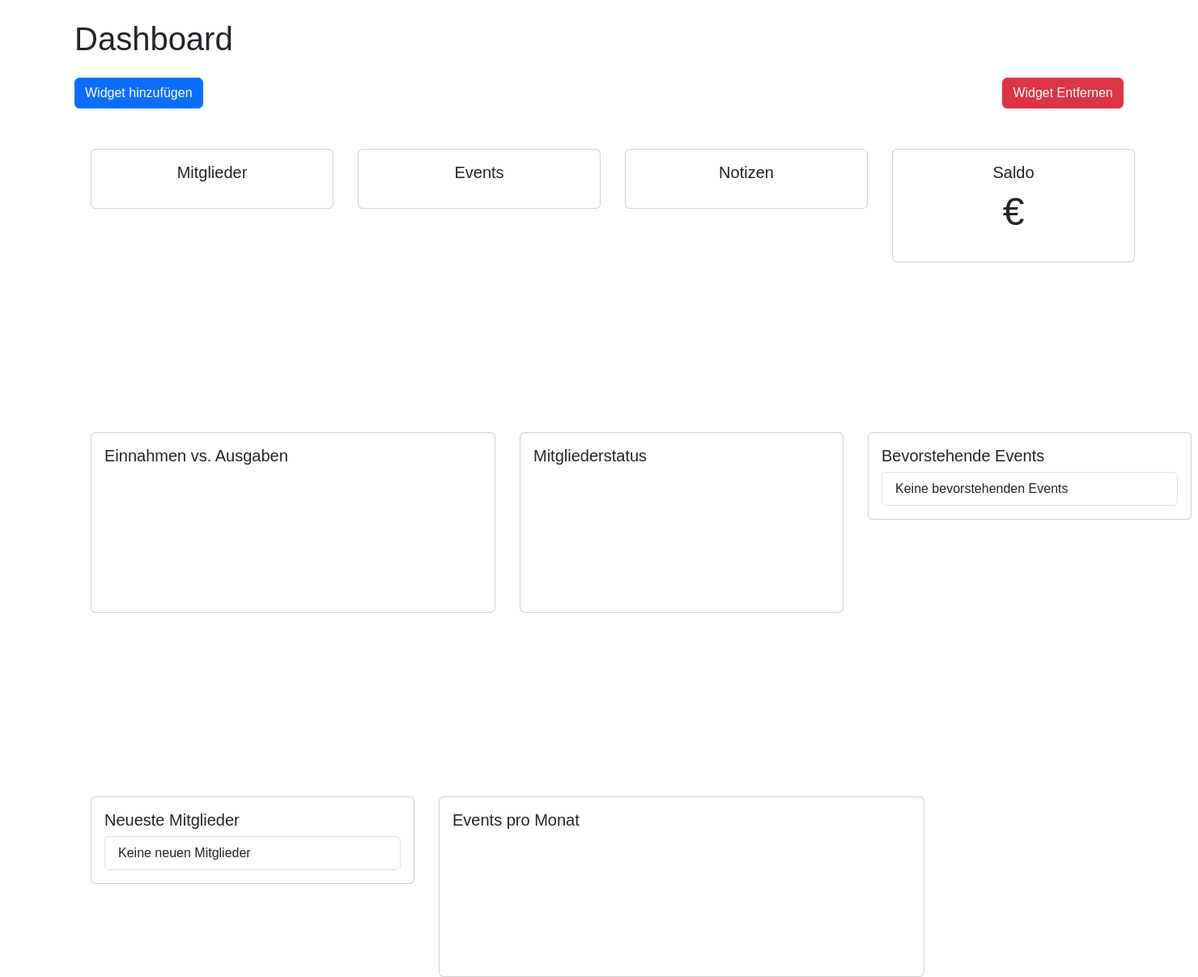
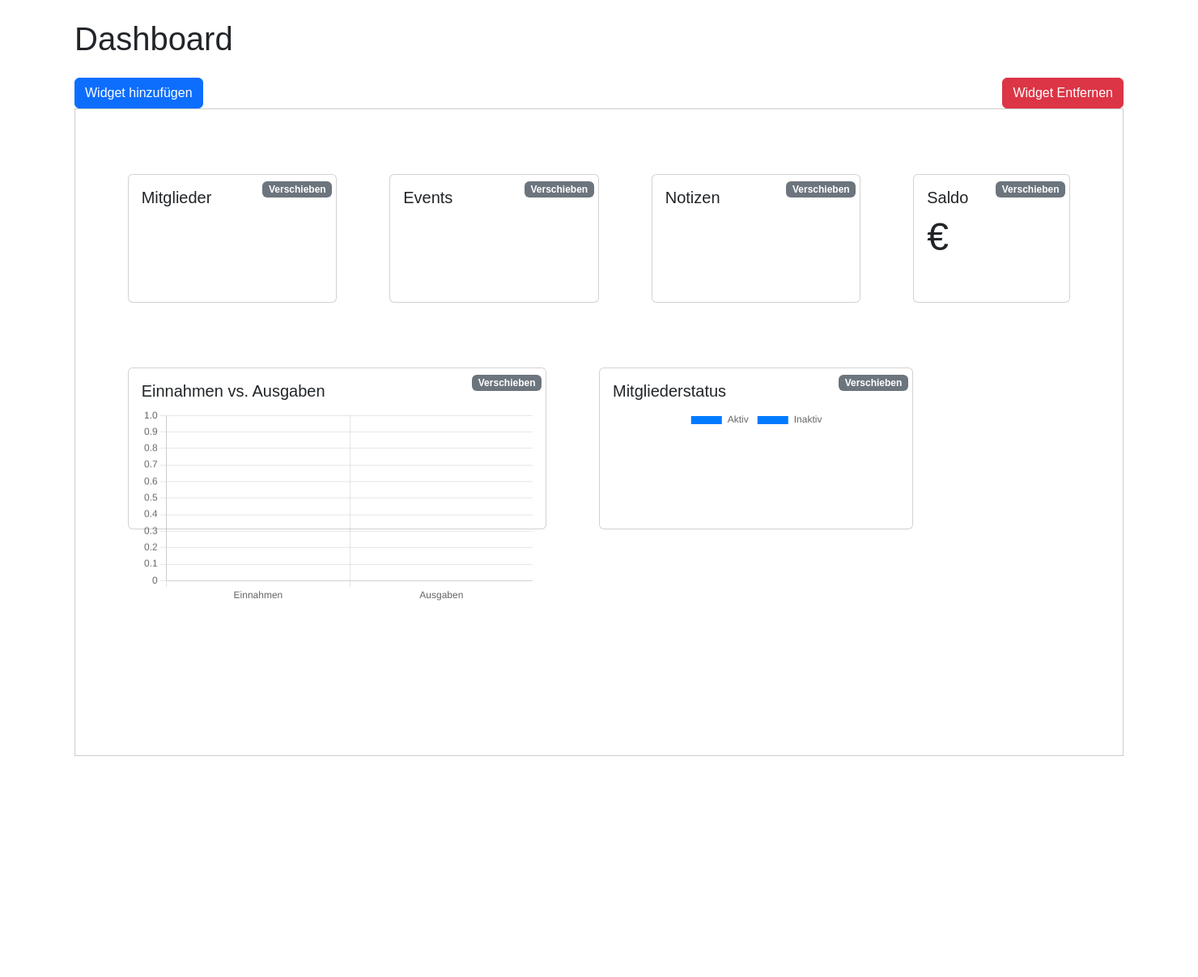
Before and after one commit to jessehaemmerle/Vereinsplattform, a Python web app: template templates/index.html in a window 1480 px wide. Shown: the part 56-1263 px from the top of the page at 81% size. After the commit the page ends 990 px from the top, so only its background shows below. Run offline with Jinja, Linux system fonts and the light colour scheme; the template is opened without the code that fills it, so the values that code supplies are empty; a map, chart or similar area stays blank.

Commit message:
Experiment die zweite

```diff
--- a/templates/index.html
+++ b/templates/index.html
@@ -4,7 +4,7 @@
 
 <h1 class="mb-4">Dashboard</h1>
 
-<!-- Button-Leiste zum Hinzufügen/Entfernen -->
+<!-- Buttons / Menü -->
 <div class="mt-4 d-flex justify-content-between">
   <button id="addWidgetButton" class="btn btn-primary">Widget hinzufügen</button>
 
@@ -27,14 +27,18 @@
   <button class="btn btn-danger" id="toggleRemoveMode">Widget Entfernen</button>
 </div>
 
-<!-- Dashboard-Container: Enthält alle Widgets -->
-<div id="dashboardContainer" style="position: relative; width: 100%; height: 100vh;">
-  <!-- Beispielhafte Widgets (initial sichtbar oder versteckt); Positionierung erst einmal statisch,
-       wird aber durch loadWidgetState() nach dem Laden überschrieben -->
+<!-- Dashboard-Container (relative) -->
+<!-- Höhe ggf. anpassen, min-height reicht oft, damit man Platz hat zum Verschieben -->
+<div id="dashboardContainer" style="position: relative; width: 100%; min-height: 100vh; border: 1px solid #ccc;">
+  <!-- Beispiel-Widgets -->
 
   <!-- Widget: Mitglieder -->
-  <div class="widget card text-center" data-widget="mitglieder"
-       style="position: absolute; top: 50px; left: 20px; width: 300px;">
+  <div class="widget card" data-widget="mitglieder"
+       style="position: absolute; top: 10%; left: 5%; width: 20%; height: 20%; display: block;">
+    <!-- Drag-Handle: Icon oder Leiste oben rechts -->
+    <div class="widget-drag-handle" style="cursor: move; position: absolute; top: 5px; right: 5px;">
+      <span class="badge text-bg-secondary">Verschieben</span>
+    </div>
     <div class="card-body">
       <h5 class="card-title">Mitglieder</h5>
       <p class="card-text display-5">{{ anzahl_mitglieder }}</p>
@@ -43,8 +47,11 @@
   </div>
 
   <!-- Widget: Events -->
-  <div class="widget card text-center" data-widget="events"
-       style="position: absolute; top: 50px; left: 350px; width: 300px;">
+  <div class="widget card" data-widget="events"
+       style="position: absolute; top: 10%; left: 30%; width: 20%; height: 20%; display: block;">
+    <div class="widget-drag-handle" style="cursor: move; position: absolute; top: 5px; right: 5px;">
+      <span class="badge text-bg-secondary">Verschieben</span>
+    </div>
     <div class="card-body">
       <h5 class="card-title">Events</h5>
       <p class="card-text display-5">{{ anzahl_events }}</p>
@@ -53,8 +60,11 @@
   </div>
 
   <!-- Widget: Notizen -->
-  <div class="widget card text-center" data-widget="notizen"
-       style="position: absolute; top: 50px; left: 680px; width: 300px;">
+  <div class="widget card" data-widget="notizen"
+       style="position: absolute; top: 10%; left: 55%; width: 20%; height: 20%; display: block;">
+    <div class="widget-drag-handle" style="cursor: move; position: absolute; top: 5px; right: 5px;">
+      <span class="badge text-bg-secondary">Verschieben</span>
+    </div>
     <div class="card-body">
       <h5 class="card-title">Notizen</h5>
       <p class="card-text display-5">{{ anzahl_notizen }}</p>
@@ -63,8 +73,11 @@
   </div>
 
   <!-- Widget: Saldo -->
-  <div class="widget card text-center" data-widget="saldo"
-       style="position: absolute; top: 50px; left: 1010px; width: 300px;">
+  <div class="widget card" data-widget="saldo"
+       style="position: absolute; top: 10%; left: 80%; width: 15%; height: 20%; display: block;">
+    <div class="widget-drag-handle" style="cursor: move; position: absolute; top: 5px; right: 5px;">
+      <span class="badge text-bg-secondary">Verschieben</span>
+    </div>
     <div class="card-body">
       <h5 class="card-title">Saldo</h5>
       <p class="card-text display-5">{{ saldo }} €</p>
@@ -74,7 +87,10 @@
 
   <!-- Widget: Einnahmen vs. Ausgaben -->
   <div class="widget card" data-widget="einnahmen-ausgaben"
-       style="position: absolute; top: 400px; left: 20px; width: 500px;">
+       style="position: absolute; top: 40%; left: 5%; width: 40%; height: 25%; display: block;">
+    <div class="widget-drag-handle" style="cursor: move; position: absolute; top: 5px; right: 5px;">
+      <span class="badge text-bg-secondary">Verschieben</span>
+    </div>
     <div class="card-body">
       <h5 class="card-title">Einnahmen vs. Ausgaben</h5>
       <canvas id="einnahmenAusgabenChart"></canvas>
@@ -82,9 +98,14 @@
     </div>
   </div>
 
-  <!-- Widget: Mitgliederstatus -->
+  <!-- ... usw. -->
+
+  <!-- Beispiel: Mitgliederstatus -->
   <div class="widget card" data-widget="mitgliederstatus"
-       style="position: absolute; top: 400px; left: 550px; width: 400px;">
+       style="position: absolute; top: 40%; left: 50%; width: 30%; height: 25%; display: block;">
+    <div class="widget-drag-handle" style="cursor: move; position: absolute; top: 5px; right: 5px;">
+      <span class="badge text-bg-secondary">Verschieben</span>
+    </div>
     <div class="card-body">
       <h5 class="card-title">Mitgliederstatus</h5>
       <canvas id="mitgliederStatusChart"></canvas>
@@ -92,71 +113,20 @@
     </div>
   </div>
 
-  <!-- Widget: Bevorstehende Events -->
-  <div class="widget card" data-widget="bevorstehende-events"
-       style="position: absolute; top: 400px; left: 980px; width: 400px;">
-    <div class="card-body">
-      <h5 class="card-title">Bevorstehende Events</h5>
-      <ul class="list-group">
-        {% for event in upcoming_events %}
-        <li class="list-group-item">
-          {{ event.titel }} - {{ event.datum.strftime('%d.%m.%Y') }}
-        </li>
-        {% endfor %}
-        {% if not upcoming_events %}
-        <li class="list-group-item">Keine bevorstehenden Events</li>
-        {% endif %}
-      </ul>
-      <button class="btn btn-sm btn-danger widget-remove-btn" style="display: none;">X</button>
-    </div>
-  </div>
-
-  <!-- Widget: Neueste Mitglieder -->
-  <div class="widget card" data-widget="neueste-mitglieder"
-       style="position: absolute; top: 850px; left: 20px; width: 400px;">
-    <div class="card-body">
-      <h5 class="card-title">Neueste Mitglieder</h5>
-      <ul class="list-group">
-        {% for mitglied in recent_members %}
-        <li class="list-group-item">
-          {{ mitglied.vorname }} {{ mitglied.nachname }} - Beigetreten am {{ mitglied.eintrittsdatum.strftime('%d.%m.%Y') }}
-        </li>
-        {% endfor %}
-        {% if not recent_members %}
-        <li class="list-group-item">Keine neuen Mitglieder</li>
-        {% endif %}
-      </ul>
-      <button class="btn btn-sm btn-danger widget-remove-btn" style="display: none;">X</button>
-    </div>
-  </div>
-
-  <!-- Widget: Events pro Monat -->
-  <div class="widget card" data-widget="events-pro-monat"
-       style="position: absolute; top: 850px; left: 450px; width: 600px;">
-    <div class="card-body">
-      <h5 class="card-title">Events pro Monat</h5>
-      <canvas id="eventsProMonatChart"></canvas>
-      <button class="btn btn-sm btn-danger widget-remove-btn" style="display: none;">X</button>
-    </div>
-  </div>
-</div> <!-- Ende DashboardContainer -->
+  <!-- usw. -->
+</div>
 
 <!-- SCRIPTS -->
-<!-- Jquery -->
 <script src="https://code.jquery.com/jquery-3.6.0.min.js"></script>
-<!-- jQuery UI für Draggable / Resizable -->
 <script src="https://code.jquery.com/ui/1.13.2/jquery-ui.min.js"
         integrity="sha256-lQJyNTuZkJ+a5myy9kME6gXLf0toZ5kPhsVVqTtvYQ0="
         crossorigin="anonymous"></script>
-<!-- Chart.js -->
 <script src="https://cdn.jsdelivr.net/npm/chart.js"></script>
 
 <script>
-  // -----------------------------
-  //  CHARTS
-  // -----------------------------
-
-  // Einnahmen vs. Ausgaben Chart
+  // ----------------------------------------------------------
+  //   BEISPIEL-CHARTS (unverändert)
+  // ----------------------------------------------------------
   const einnahmenAusgabenCtx = document.getElementById('einnahmenAusgabenChart').getContext('2d');
   new Chart(einnahmenAusgabenCtx, {
     type: 'bar',
@@ -176,7 +146,6 @@
     }
   });
 
-  // Mitgliederstatus Chart
   const mitgliederStatusCtx = document.getElementById('mitgliederStatusChart').getContext('2d');
   new Chart(mitgliederStatusCtx, {
     type: 'pie',
@@ -188,132 +157,30 @@
       }]
     },
     options: {
-      responsive: true,
+      responsive: true
     }
   });
 
-  // Events pro Monat Chart
-  const eventsProMonatCtx = document.getElementById('eventsProMonatChart').getContext('2d');
-  new Chart(eventsProMonatCtx, {
-    type: 'line',
-    data: {
-      labels: {{ events_monate | safe }},
-      datasets: [{
-        label: 'Events',
-        data: {{ events_anzahl | safe }},
-        borderColor: '#4caf50',
-        tension: 0.1,
-      }]
-    },
-    options: {
-      responsive: true,
-      plugins: {
-        legend: { display: true },
-      }
-    }
-  });
-
-  // -----------------------------
-  //  WIDGETS: DRAG / RESIZE / LOCAL STORAGE
-  // -----------------------------
-
-  const dashboardContainer = document.getElementById('dashboardContainer');
+  // ----------------------------------------------------------
+  //   DASHBOARD-FUNKTIONEN
+  // ----------------------------------------------------------
   const addWidgetButton = document.getElementById('addWidgetButton');
   const confirmWidgetButton = document.getElementById('confirmWidgetButton');
   const toggleRemoveModeButton = document.getElementById('toggleRemoveMode');
   let removeMode = false;
 
-  /**
-   * Initialisiert alle vorhandenen Widgets:
-   * - draggable
-   * - resizable
-   * - klick auf Remove-Button
-   */
-  function initWidgets() {
-    $('.widget').each(function(){
-      const $widget = $(this);
-      // jQuery UI draggable
-      $widget.draggable({
-        containment: '#dashboardContainer',
-        stop: function() {
-          saveWidgetState();
-        }
-      });
-      // jQuery UI resizable
-      $widget.resizable({
-        stop: function() {
-          saveWidgetState();
-        },
-        // Optional: min-Width/Height
-        minWidth: 200,
-        minHeight: 100
-      });
-    });
+  // Dropdown anzeigen/verstecken
+  addWidgetButton.addEventListener('click', () => {
+    const dropdown = document.getElementById('widgetDropdown');
+    dropdown.style.display = dropdown.style.display === 'none' ? 'block' : 'none';
+  });
 
-    // Entfernen-Buttons
-    document.querySelectorAll('.widget-remove-btn').forEach(button => {
-      button.addEventListener('click', function () {
-        const widget = this.closest('.widget');
-        if (widget) {
-          widget.style.display = 'none';
-          saveWidgetState();
-        }
-      });
-    });
-  }
-
-  /**
-   * Speichert den Zustand aller Widgets im Local Storage:
-   * - data-widget (Typ)
-   * - CSS: top, left, width, height
-   * - display (block oder none)
-   */
-  function saveWidgetState() {
-    const widgetStates = [];
-    $('.widget').each(function(){
-      const $widget = $(this);
-      const widgetType = $widget.data('widget');
-      widgetStates.push({
-        type: widgetType,
-        top: $widget.css('top'),
-        left: $widget.css('left'),
-        width: $widget.css('width'),
-        height: $widget.css('height'),
-        display: $widget.css('display')
-      });
-    });
-    localStorage.setItem('widgetStates', JSON.stringify(widgetStates));
-  }
-
-  /**
-   * Lädt aus dem Local Storage die Position & Größe & Display-Status
-   * und setzt sie auf die jeweiligen Widgets.
-   */
-  function loadWidgetState() {
-    const savedStates = JSON.parse(localStorage.getItem('widgetStates')) || [];
-    savedStates.forEach(state => {
-      const $widget = $(`[data-widget="${state.type}"]`);
-      if ($widget.length > 0) {
-        // wende CSS an
-        $widget.css({
-          'top': state.top,
-          'left': state.left,
-          'width': state.width,
-          'height': state.height,
-          'display': state.display
-        });
-      }
-    });
-  }
-
-  // Widgets zur Laufzeit hinzufügen
+  // Widget hinzufügen (wieder anzeigen)
   confirmWidgetButton.addEventListener('click', () => {
     const selectedWidget = document.getElementById('widgetSelect').value;
     if (selectedWidget) {
-      // Schaue, ob das Widget existiert
       const widget = document.querySelector(`[data-widget="${selectedWidget}"]`);
       if (widget) {
-        // Widget sichtbar machen
         widget.style.display = 'block';
         saveWidgetState();
       } else {
@@ -333,20 +200,133 @@
     toggleRemoveModeButton.textContent = removeMode ? 'Modus beenden' : 'Widget Entfernen';
   });
 
-  // Dropdown für Widget-Auswahl ein-/ausblenden
-  addWidgetButton.addEventListener('click', () => {
-    const dropdown = document.getElementById('widgetDropdown');
-    dropdown.style.display = dropdown.style.display === 'none' ? 'block' : 'none';
-  });
+  // Klick auf X-Button => Widget ausblenden
+  function initRemoveButtons() {
+    document.querySelectorAll('.widget-remove-btn').forEach(button => {
+      button.removeEventListener('click', removeWidget); // alte Listener entfernen
+      button.addEventListener('click', removeWidget);
+    });
+  }
 
-  // -----------------------------
-  //  BEIM SEITEN-LADEN
-  // -----------------------------
+  function removeWidget(event) {
+    const widget = event.target.closest('.widget');
+    if (widget) {
+      widget.style.display = 'none';
+      saveWidgetState();
+    }
+  }
+
+  // ----------------------------------------------------------
+  //   DRAG/RESIZE + STATE (Speichern als Prozentwerte)
+  // ----------------------------------------------------------
+  function initDraggableResizable() {
+    $('.widget').each(function(){
+      const $widget = $(this);
+      // jQuery UI draggable mit handle
+      $widget.draggable({
+        handle: '.widget-drag-handle',
+        containment: '#dashboardContainer',
+        stop: function() {
+          saveWidgetState();
+        }
+      });
+      // jQuery UI resizable
+      $widget.resizable({
+        stop: function() {
+          saveWidgetState();
+        },
+        minWidth: 150,
+        minHeight: 100
+      });
+    });
+  }
+
+  /**
+   * Speichere Position und Größe jedes Widgets als Prozentsatz:
+   * top, left, width, height relativ zum #dashboardContainer
+   */
+  function saveWidgetState() {
+    const container = $('#dashboardContainer');
+    const containerWidth = container.width();
+    const containerHeight = container.height();
+
+    const widgetStates = [];
+    $('.widget').each(function(){
+      const $widget = $(this);
+      const widgetType = $widget.data('widget');
+      // Display
+      const displayVal = $widget.css('display');
+
+      // aktuelle Pixel-Werte ermitteln
+      const topPx = parseFloat($widget.css('top')) || 0;
+      const leftPx = parseFloat($widget.css('left')) || 0;
+      const widthPx = parseFloat($widget.css('width')) || 0;
+      const heightPx = parseFloat($widget.css('height')) || 0;
+
+      // in Prozente umrechnen
+      const topPercent = (topPx / containerHeight) * 100;
+      const leftPercent = (leftPx / containerWidth) * 100;
+      const widthPercent = (widthPx / containerWidth) * 100;
+      const heightPercent = (heightPx / containerHeight) * 100;
+
+      widgetStates.push({
+        type: widgetType,
+        display: displayVal,
+        top: topPercent,
+        left: leftPercent,
+        width: widthPercent,
+        height: heightPercent
+      });
+    });
+
+    localStorage.setItem('widgetStates', JSON.stringify(widgetStates));
+  }
+
+  /**
+   * Lade Widget-States aus dem Local Storage und wende sie an.
+   */
+  function loadWidgetState() {
+    const savedStates = JSON.parse(localStorage.getItem('widgetStates')) || [];
+    const container = $('#dashboardContainer');
+    const containerWidth = container.width();
+    const containerHeight = container.height();
+
+    savedStates.forEach(state => {
+      const $widget = $(`[data-widget="${state.type}"]`);
+      if ($widget.length) {
+        $widget.css('display', state.display);
+
+        // Prozentwerte wieder in Pixel umrechnen
+        const topPx = (state.top / 100) * containerHeight;
+        const leftPx = (state.left / 100) * containerWidth;
+        const widthPx = (state.width / 100) * containerWidth;
+        const heightPx = (state.height / 100) * containerHeight;
+
+        $widget.css({
+          'top': topPx + 'px',
+          'left': leftPx + 'px',
+          'width': widthPx + 'px',
+          'height': heightPx + 'px'
+        });
+      }
+    });
+  }
+
+  // ----------------------------------------------------------
+  //   INITIALISIERUNG
+  // ----------------------------------------------------------
   $(document).ready(function(){
-    // Widgets initialisieren (drag/resize)
-    initWidgets();
-    // Zustand aus Local Storage laden
+    initDraggableResizable();
+    initRemoveButtons();
     loadWidgetState();
+
+    // Beim Resize des Fensters die Widgets neu positionieren/anpassen
+    // (Neu berechnen, da container.width()/height() sich ändern)
+    $(window).on('resize', function(){
+      // 1) Temporär den State laden: wir kennen nur die prozentualen Werte
+      // 2) Dann neu anwenden
+      loadWidgetState();
+    });
   });
 </script>
 
```
